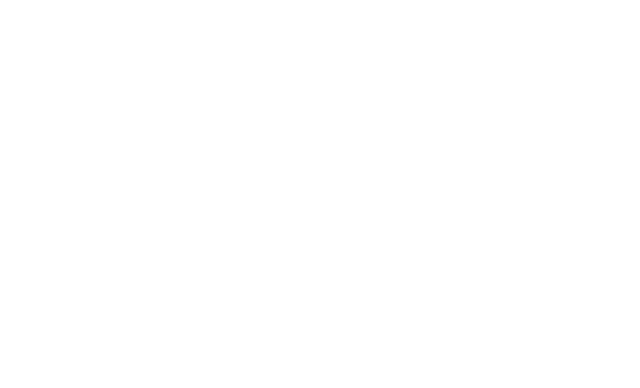
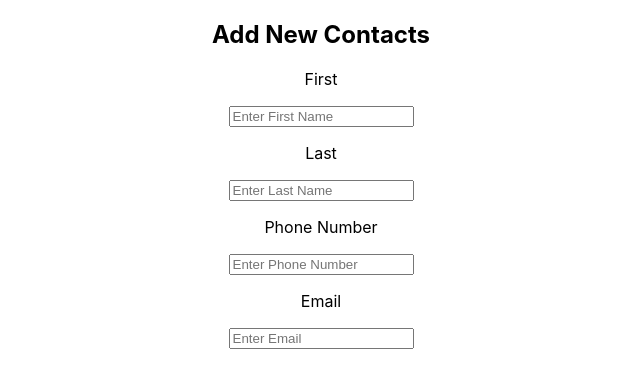
Before and after one commit to StPeteFrank/phonebook-frontend, a React (Create React App) app: page /addNewContact in a window 1280 px wide. Shown: the top 388 px of the page, without its empty margins (319-959 px from the left). Built offline with nearby package versions, Linux system fonts and the light colour scheme.

Commit message:
Added static input fields to AddNewContacts.js.

```diff
--- /dev/null
+++ b/src/AddNewContact.js
@@ -0,0 +1,57 @@
+import React, { Component } from 'react'
+
+class AddNewContact extends Component {
+  render() {
+    return (
+      <div>
+        <h2>Add New Contacts</h2>
+        <div className="AddNewContactContainer">
+          <section className="AddNewContact">
+            <p>First</p>
+            <div className="AddFirst">
+              <input
+                type="text"
+                placeholder="Enter First Name"
+                name="firstName"
+                // value={this.state.firstName}
+                // onChange={this.handleChange}
+              />
+            </div>
+            <p>Last</p>
+            <div className="AddLast">
+              <input
+                type="text"
+                placeholder="Enter Last Name"
+                name="lastName"
+                // value={this.state.firstName}
+                // onChange={this.handleChange}
+              />
+            </div>
+            <p>Phone Number</p>
+            <div className="AddPhone">
+              <input
+                type="text"
+                placeholder="Enter Phone Number"
+                name="phoneNumber"
+                // value={this.state.firstName}
+                // onChange={this.handleChange}
+              />
+            </div>
+            <p>Email</p>
+            <div className="AddEmail">
+              <input
+                type="text"
+                placeholder="Enter Email"
+                name="email"
+                // value={this.state.firstName}
+                // onChange={this.handleChange}
+              />
+            </div>
+          </section>
+        </div>
+      </div>
+    )
+  }
+}
+
+export default AddNewContact
--- a/src/App.js
+++ b/src/App.js
@@ -2,6 +2,7 @@
 import { BrowserRouter as Router, Route, Link } from 'react-router-dom'
 import Home from './Home'
 import Contacts from './Contacts'
+import AddNewContact from './AddNewContact'
 import Callback from './Callback'
 import LogIn from './LogIn'
 //import auth0 from './Auth0'
@@ -19,6 +20,7 @@
           <Route exact path="/" component={Home} />
           <Route path="/home" component={Home} />
           <Route path="/contacts" component={Contacts} />
+          <Route path="/addNewContact" component={AddNewContact} />
           <Route path="/logIn" component={LogIn} />
           <Route path="/callback" component={Callback} />
         </div>
--- a/src/Home.js
+++ b/src/Home.js
@@ -12,6 +12,9 @@
           <Link to="/contacts">
             <button>CONTACTS</button>
           </Link>
+          <Link to="/login">
+            <button>LOG IN</button>
+          </Link>
         </div>
       </div>
     )
```
